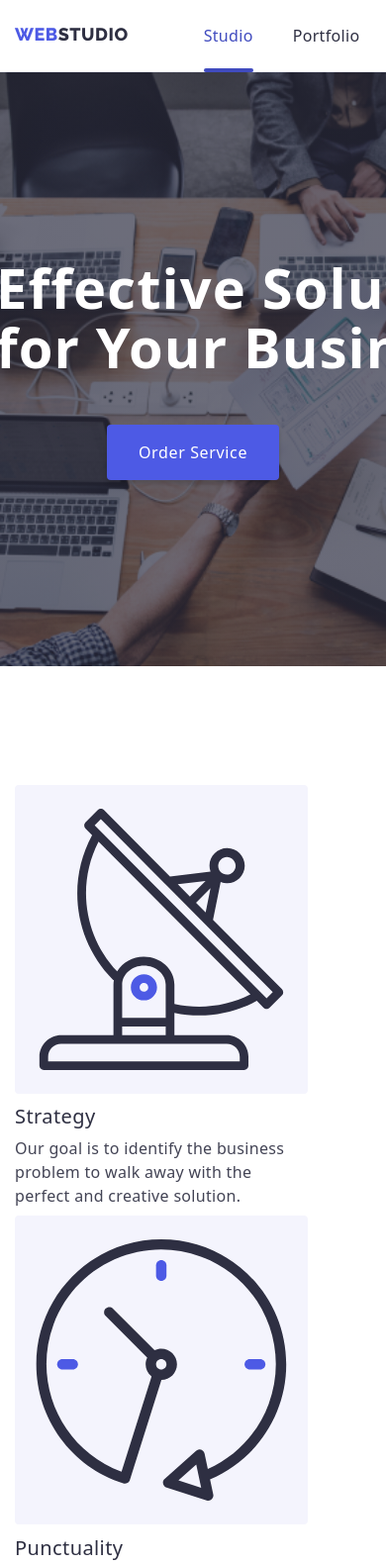
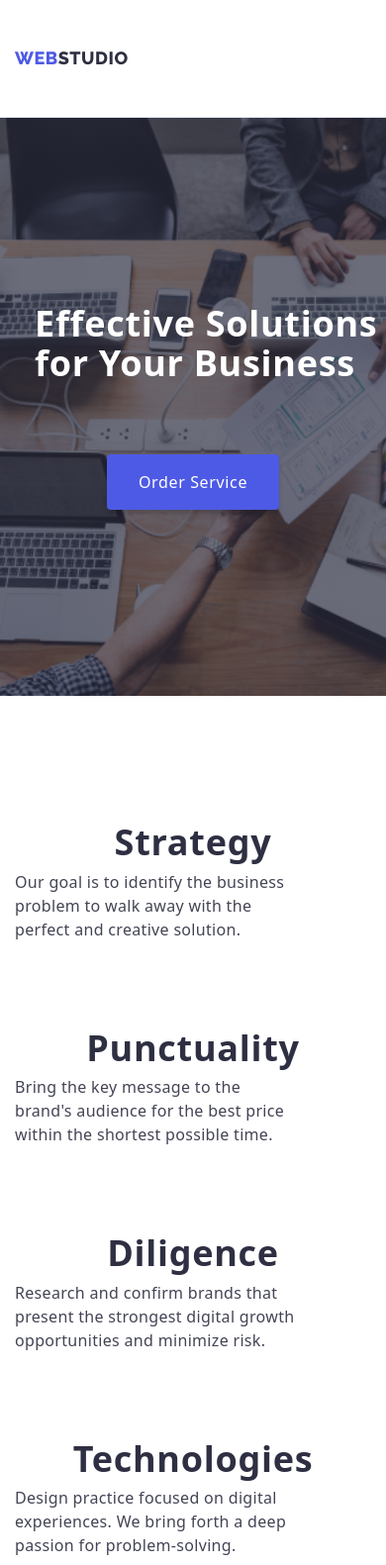
Before and after one commit to Kingznam/goit-markup-hw-07, a plain HTML site: page index.html in a window 390 px wide. Shown: the top 1581 px of the page at 99% size. Drawn offline with nearby package versions, Linux system fonts and the light colour scheme.

Commit message:
features section mobile

```diff
--- a/css/styles.css
+++ b/css/styles.css
@@ -274,8 +274,9 @@ address {
 }
 
 .features-items {
-  display: block;
-  width: 100%;
+  display: flex;
+  column-gap: 24px;
+  justify-content: space-between;
 
 }
 
@@ -1026,3 +1027,78 @@ fill: var(--cloud);
   height: 24px;
   fill: var(--white);
 }
+
+/* Mobile View */
+
+/* Media Queries */
+
+@media only screen and (min-width:428px) and (max-width:767px) {
+  .container {
+    width: 428px;
+    margin: 0 auto;
+  }
+}
+
+@media only screen and (min-width: 428px) and (max-width: 767px),
+only screen and (max-width: 427px) {
+  .nav-menu-list,
+  .contacts {
+    display: none;
+  }
+
+  .main-header-container {
+    display: flex;
+    align-items: center;
+    justify-content: space-between;
+    height: 70px;
+
+  }
+
+  .hero h1 {
+    display: block;
+    max-width: 320px;
+    font-weight: 700;
+    font-size: 36px;
+    line-height: 1.11;
+    letter-spacing: 0.02em;
+    text-align: center;
+    margin: 0 auto 72px;
+  }
+
+  .features-image,
+  .feature-image-wrapper,
+  .service {
+    display: none;
+  }
+
+  .features-items {
+    width: 100%;
+    min-height: 120px;
+    gap: 72px 24px;
+    display: flex;
+    flex-wrap: wrap;
+    margin: 0 auto;
+  }
+
+  .features-item {
+    width: 100%;
+  }
+
+  .section-sub-header {
+    text-align: center;
+    font-weight: 700;
+    font-size: 36px;
+    line-height: 1.1;
+    letter-spacing: 0.02em;
+    margin-bottom: 8px;
+  }
+
+  .section-text {
+    width: 100%;
+    align-self: stretch;
+    padding: 0;
+  }
+
+
+
+}
```
